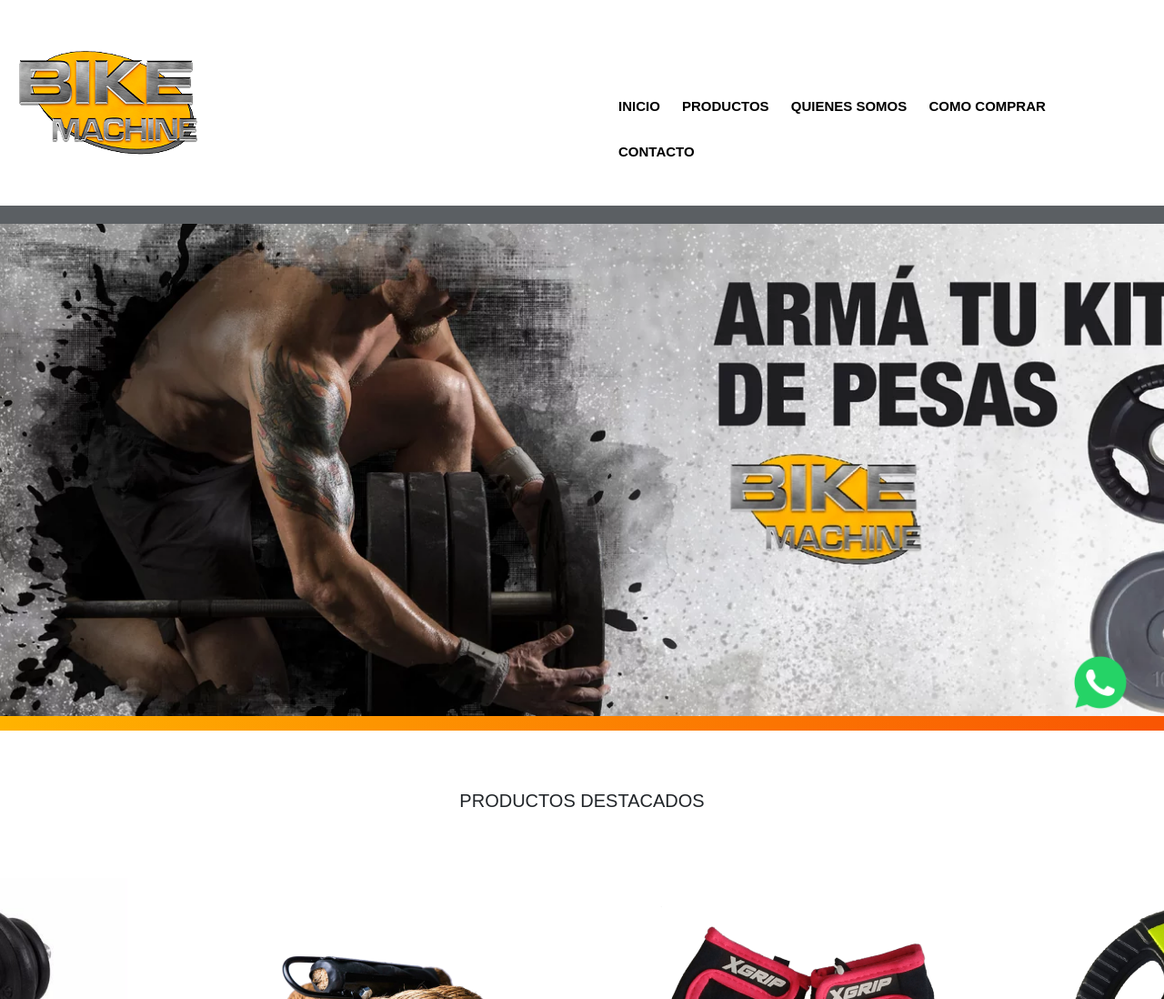
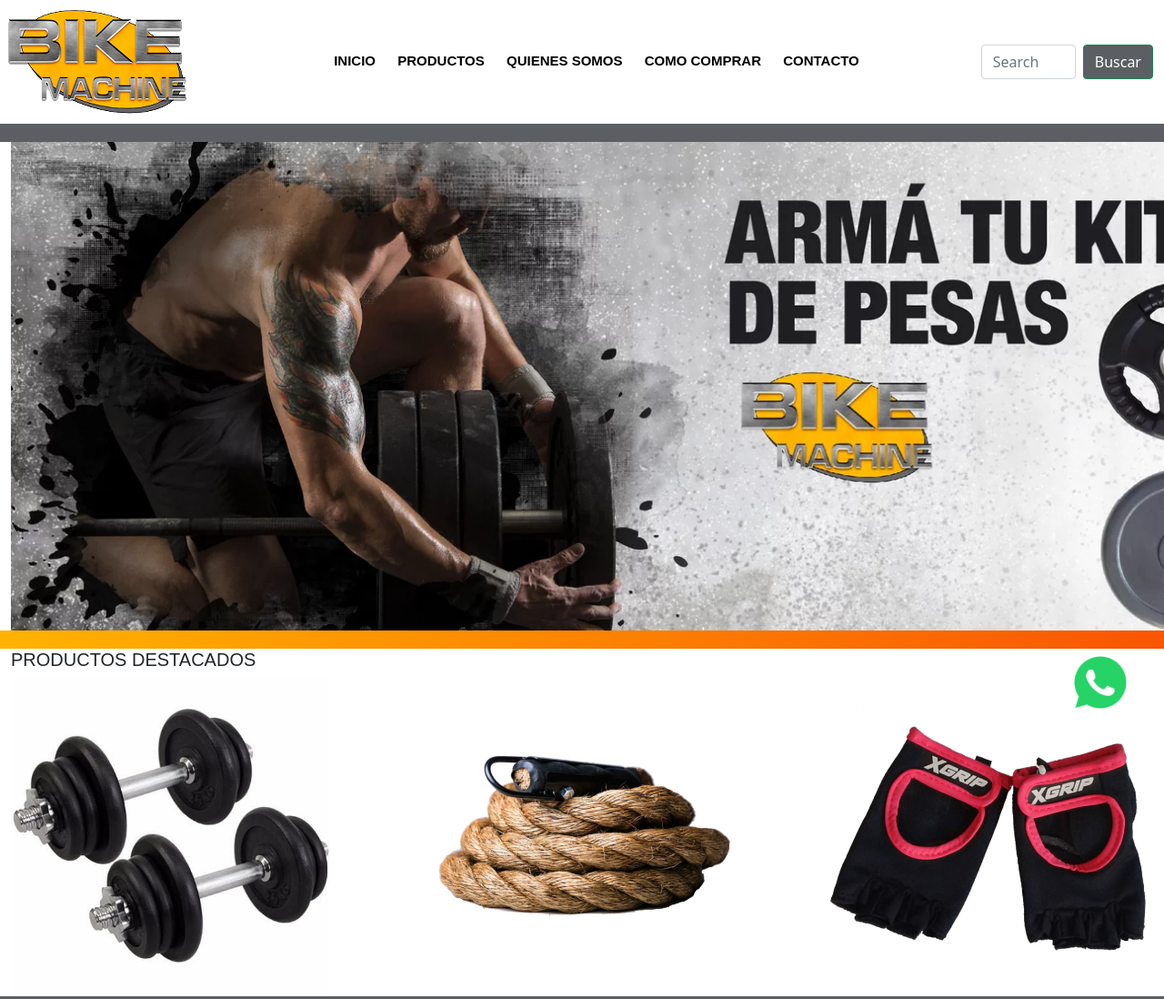
Before and after one commit to EzeG92/HTML-CSS, a plain HTML site: page index.html in a window 1280 px wide. Shown: the top 1098 px of the page at 91% size. Drawn offline with nearby package versions, Linux system fonts and the light colour scheme.

Commit message:
cambios en el header con bootstrap

```diff
--- a/css/estilos.css
+++ b/css/estilos.css
@@ -18,19 +18,23 @@
     "footer footer footer footer";
 }
 
-.header {
+.logo{
+    display: flex;
+    justify-content: center;
+    align-items: center;
+}
+
+.navegacion {
     background-color: white;
     display: flex;
-    align-items: center;
-    justify-content: space-between;
-    padding: 20px;
+    justify-content:space-around;
+    align-items:center;
     grid-area: header;
+    margin-top: 40px;
 }
 
-.header .menu{
-    flex: 1;
-    padding-left: 420px;
-    padding-top: 70px;
+.navegacion .menu{
+    margin-bottom: 30px;
 }
 
 .menu ul li{
@@ -52,7 +56,23 @@
 
 .menu ul li a:hover{
     color: #F95503;
-    font-size: 20px;
+    font-size: 16px;
+}
+
+.buscar{
+    display: flex;
+    flex-direction: column;
+    justify-content: center;
+    align-content: center;
+}
+
+.btnBuscar{
+    background-color: #5b5f63;
+    color: white;
+}
+
+.btnBuscar:hover{
+    background-color: #F95503;
 }
 
 .banner img{
@@ -365,7 +385,7 @@
 }
 
 
-
+/*
 @media screen and (max-width: 425px){
 
     .body{
@@ -564,3 +584,4 @@
 
 
 }
+*/
--- a/index.html
+++ b/index.html
@@ -19,14 +19,14 @@
 
 </head>
 
-<body class="body" >
-    <header class="header">
+<body class="container-fluid">
 
-        <div class="logo">
-            <a href="index.html"><img src="imagenes/logo_bike.png" alt="logo de la empresa"
-                    class="animate__animated animate__bounce"></a>
+    <header class="row">
+        <div class="col-md-2 logo">
+            <a href="index.html"><img src="imagenes/logo_bike.png" alt="logo de la empresa"></a>
         </div>
 
+        <div class="col-md-8 navegacion ">
             <div class="menu">
                 <nav>
                     <ul>
@@ -38,9 +38,18 @@
                     </ul>
                 </nav>
             </div>
+        </div>
+
+        <div class="buscar col-md-2">
+            <form class="d-flex">
+                <input class="form-control me-2" type="search" placeholder="Search" aria-label="Search">
+                <button class="btn btn-outline-success btnBuscar" type="submit">Buscar</button>
+            </form>
+        </div>
     </header>
 
-    <main class="main">
+
+    <main class="main row">
 
         <div class="separador"></div>
 
@@ -52,7 +61,8 @@
 
     </main>
 
-    <section class="destacados">
+
+    <section class=" row destacados">
 
         <div>
             <h2 class="productos-destacados">Productos Destacados</h2>
@@ -67,13 +77,14 @@
 
     </section>
 
+
     <div class="btn-whatsapp">
         <a href="https://api.whatsapp.com/send?phone=5493416551149" target="_blank">
             <img src="imagenes/whatsapp.png" alt="">
         </a>
     </div>
 
-    <footer class="footer">
+    <footer class="row footer">
 
         <div class="menuFooter">
             <p>Navegacion</p>
@@ -108,6 +119,7 @@
         <div class="logoFooter">
             <img src="imagenes/logo_bike.png" alt="logo de la empresa en el footer">
         </div>
+
     </footer>
 
 </body>
```
Lines whose indentation alone changed are shown as unchanged.
